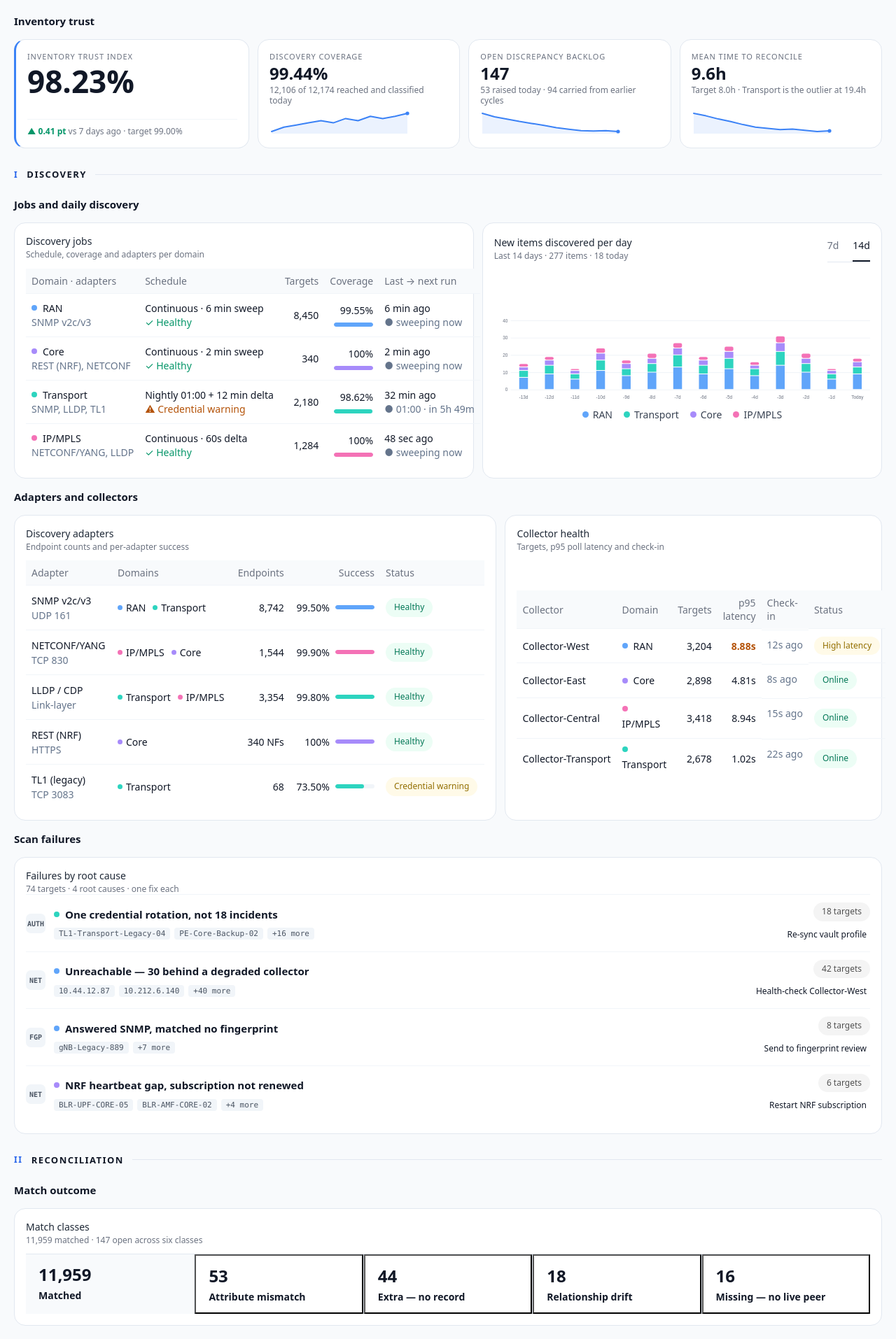
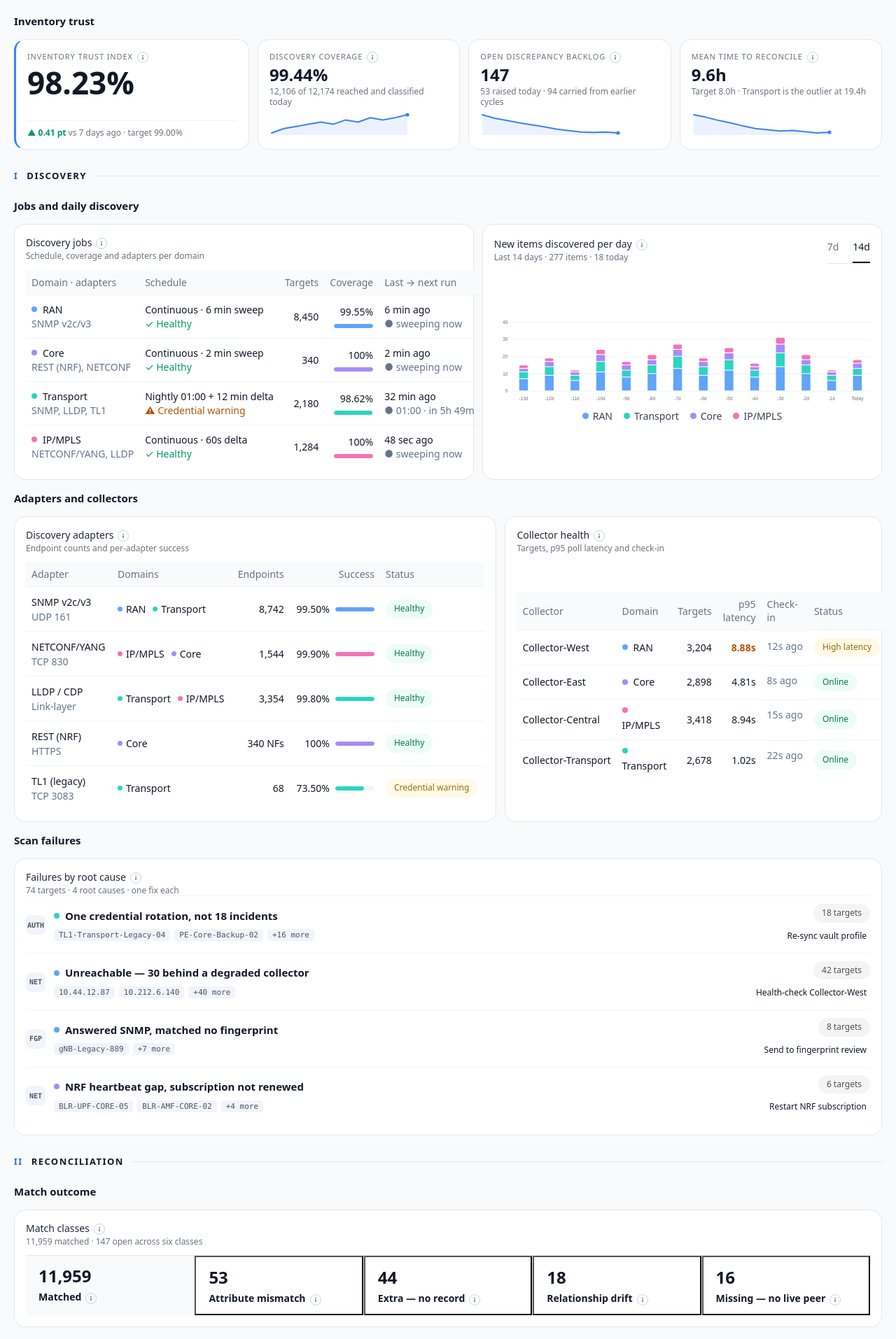
Before and after one commit to jayesh-vision/Discovery-and-Inventory, a React (Vite) app: page /discovery/insights in a window 1280 px wide. Shown: the top 1914 px of the page at 70% size. Built offline with nearby package versions, Linux system fonts and the light colour scheme.

Commit message:
Info icon added

```diff
--- a/src/components/ui.tsx
+++ b/src/components/ui.tsx
@@ -1,4 +1,4 @@
-import type { ReactNode } from 'react';
+import { useState, type ReactNode } from 'react';
 import type { ChipTone, ColorTone } from '../data/ledger';
 
 /* design-system colour ramp, read from the CSS variables the bundle defines */
@@ -66,6 +66,29 @@ export function DrillBar({ from, label, onBack, onClear }: { from: string; label
   );
 }
 
+/* an "i" info button that reveals a one-sentence explanation of the
+   card/metric beside it — hover or focus for a peek, click to pin it open.
+   Drawn as a dot-and-stem SVG rather than an italic "i" character: at
+   16px an italic serif "i" (KpiCard's original glyph) reads as a "?" to
+   readers, so this one is shape-drawn to never be ambiguous. */
+export function InfoTip({ text, label }: { text: string; label?: string }) {
+  const [open, setOpen] = useState(false);
+  return (
+    <span className="info-tip">
+      <button type="button" className="info-tip-btn" aria-label={label ?? 'What this shows'} aria-expanded={open}
+        onMouseEnter={() => setOpen(true)} onMouseLeave={() => setOpen(false)}
+        onFocus={() => setOpen(true)} onBlur={() => setOpen(false)}
+        onClick={e => { e.preventDefault(); e.stopPropagation(); setOpen(v => !v); }}>
+        <svg viewBox="0 0 16 16" width="10" height="10" fill="currentColor" aria-hidden="true">
+          <circle cx="8" cy="4" r="1.4" />
+          <rect x="6.8" y="6.8" width="2.4" height="6.2" rx="1.1" />
+        </svg>
+      </button>
+      {open && <span className="info-tip-def" role="tooltip">{text}</span>}
+    </span>
+  );
+}
+
 /* secondary value under a primary one, inside a table cell */
 export const Sub = ({ mono, children }: { mono?: boolean; children: ReactNode }) =>
   <span className={`cell-sub${mono ? ' mono' : ''}`}>{children}</span>;
--- a/src/screens/Insights.tsx
+++ b/src/screens/Insights.tsx
@@ -1,6 +1,6 @@
 import { useState, type ReactNode } from 'react';
 import { useNavigate } from 'react-router-dom';
-import { Card, Chip, cv } from '../components/ui';
+import { Card, Chip, cv, InfoTip } from '../components/ui';
 import { StackedBars, RampBars, Sparkline, MultiLineChart } from '../components/charts';
 import { Drawer } from '../components/Drawer';
 import {
@@ -49,6 +49,36 @@ const MATCH_OUTCOME_CATEGORY: Partial<Record<string, string>> = {
   'Extra — no record': 'EXISTENCE',
   'Relationship drift': 'RELATIONSHIP',
   'Missing — no live peer': 'EXISTENCE'
+};
+const MATCH_OUTCOME_DEF: Record<string, string> = {
+  'Matched': 'The record’s identity, attributes and relationships all agree with the live network — no reconciliation action needed.',
+  'Attribute mismatch': 'The record exists and its identity matches, but one or more attribute values differ from what the live network reports.',
+  'Extra — no record': 'The live network reports an object that has no corresponding record in inventory.',
+  'Relationship drift': 'The record exists but its relationships — neighbours, parent/child links — no longer match what the live network reports.',
+  'Missing — no live peer': 'Inventory has a record for this object, but the live network no longer reports it.'
+};
+
+/* one-sentence explanations for the eye icon beside a KPI or card title —
+   plain language, never repeating the numbers already on screen */
+const KPI_DEF: Record<string, string> = {
+  'Inventory trust index': 'Share of in-scope inventory where discovery and reconciliation agree with the live network — the single top-line trust signal for this page.',
+  'Discovery coverage': 'Share of known inventory that a discovery scan has actually reached and answered at least once.',
+  'Open discrepancy backlog': 'Records where discovery or reconciliation disagrees with the live network and the difference hasn’t been resolved yet.',
+  'Mean time to reconcile': 'Average time from a discrepancy being detected to it being resolved, whether closed automatically or by an engineer.'
+};
+const CARD_DEF: Record<string, string> = {
+  'Discovery jobs': 'Scheduled discovery scans, one row per domain, with the adapters they use and how much of that domain’s inventory they currently cover.',
+  'New items discovered per day': 'New assets discovery has found for the first time each day, split out by domain.',
+  'Discovery adapters': 'The protocols discovery uses to reach devices, and how reliably each one succeeds across the domains it covers.',
+  'Collector health': 'The collector processes running each domain’s scans — how many targets they carry, how fast they respond, and when they last checked in.',
+  'Failures by root cause': 'Scan attempts that failed, grouped by their underlying cause rather than by device, so one fix can clear many failures at once.',
+  'Match classes': 'How reconciliation classified every compared record last cycle — matched, or one of the ways a record can disagree with the live network.',
+  'By domain': 'Inventory trust broken down by domain — in-scope, in-sync, and the open backlog and repair time each domain is carrying.',
+  'Open discrepancies by region': 'Where the open discrepancy backlog is concentrated geographically, one cell per region × domain.',
+  'Detected vs auto-resolved, per day': 'New discrepancies found each day, and how many were closed automatically by policy without an engineer.',
+  'Age of open discrepancies': 'How long the currently open discrepancies have sat unresolved — the older the bucket, the more attention it likely needs.',
+  'Open items by type': 'The open backlog broken down by the specific kind of discrepancy, so the most common failure patterns stand out.',
+  'Reconciliation cycles': 'The most recently completed reconciliation run for each domain, and what’s scheduled to run next.'
 };
 
 const DomainDot = ({ domain }: { domain: DomainKey }) => (
@@ -190,7 +220,9 @@ export default function Insights() {
       <SectionTitle>Inventory trust</SectionTitle>
       <div className="vw-grid vw-gap-md" style={{ gridTemplateColumns: 'minmax(240px, 21rem) minmax(0, 1fr)' }}>
         <Card style={{ borderLeft: '3px solid var(--vw-color-blue-500)', display: 'flex', flexDirection: 'column' }}>
-          <div className="eyebrow">{TRUST_METRICS[0].label}</div>
+          <div className="eyebrow">{TRUST_METRICS[0].label}
+            {KPI_DEF[TRUST_METRICS[0].label] && <InfoTip text={KPI_DEF[TRUST_METRICS[0].label]} label={`What ${TRUST_METRICS[0].label.toLowerCase()} means`} />}
+          </div>
           <div className="num" style={{ fontSize: '2.75rem', fontWeight: 700, marginTop: '6px', lineHeight: 1 }}>{TRUST_METRICS[0].value}</div>
           <div className="row vw-items-center" style={{ gap: '8px', marginTop: 'auto', paddingTop: '10px', borderTop: '1px solid var(--vw-color-slate-100)' }}>
             <TrustDelta sub={TRUST_METRICS[0].sub} />
@@ -204,7 +236,9 @@ export default function Insights() {
               <Wrap key={m.label} className={`vw-card-section${to ? ' is-drill' : ''}`}
                 style={{ display: 'flex', flexDirection: 'column', textAlign: 'left' }}
                 {...(to ? { onClick: to, title: KPI_HINT[m.label] } : {})}>
-                <div className="eyebrow">{m.label}</div>
+                <div className="eyebrow">{m.label}
+                  {KPI_DEF[m.label] && <InfoTip text={KPI_DEF[m.label]} label={`What ${m.label.toLowerCase()} means`} />}
+                </div>
                 <div className="num" style={{ fontSize: 'var(--vw-font-value-lg)', fontWeight: 700, marginTop: '4px', lineHeight: 1.1 }}>{m.value}</div>
                 <div className="vw-card-metric-label-sub" style={{ marginTop: '4px' }}>{m.sub}</div>
                 <div style={{ marginTop: 'auto', paddingTop: 'var(--vw-space-sm)' }}>
@@ -221,7 +255,7 @@ export default function Insights() {
       <SectionTitle>Jobs and daily discovery</SectionTitle>
       <div className="vw-grid vw-gap-md" style={{ gridTemplateColumns: 'minmax(0, 1.15fr) minmax(0, 1fr)' }}>
         <Card>
-          <span className="vw-card-title-sm">Discovery jobs</span>
+          <span className="vw-card-title-sm">Discovery jobs<InfoTip text={CARD_DEF['Discovery jobs']} label="What discovery jobs shows" /></span>
           <div className="vw-card-metric-label-sub" style={{ marginTop: '2px' }}>Schedule, coverage and adapters per domain</div>
           <table className="mtbl">
             <thead><tr><th>Domain · adapters</th><th>Schedule</th><th style={{ textAlign: 'right' }}>Targets</th><th style={{ textAlign: 'right' }}>Coverage</th><th>Last → next run</th></tr></thead>
@@ -253,7 +287,7 @@ export default function Insights() {
         <Card style={{ display: 'flex', flexDirection: 'column' }}>
           <div className="row vw-justify-between vw-items-start">
             <div>
-              <span className="vw-card-title-sm">New items discovered per day</span>
+              <span className="vw-card-title-sm">New items discovered per day<InfoTip text={CARD_DEF['New items discovered per day']} label="What this chart shows" /></span>
               <div className="vw-card-metric-label-sub" style={{ marginTop: '2px' }}>Last {objRange === '7d' ? '7' : '14'} days · {objTotal} items · {objToday} today</div>
             </div>
             <div className="tabbar" style={{ marginBottom: 0, flexShrink: 0 }}>
@@ -270,7 +304,7 @@ export default function Insights() {
       <SectionTitle>Adapters and collectors</SectionTitle>
       <div className="vw-grid vw-gap-md" style={{ gridTemplateColumns: 'minmax(0, 1.28fr) minmax(0, 1fr)' }}>
         <Card>
-          <span className="vw-card-title-sm">Discovery adapters</span>
+          <span className="vw-card-title-sm">Discovery adapters<InfoTip text={CARD_DEF['Discovery adapters']} label="What discovery adapters shows" /></span>
           <div className="vw-card-metric-label-sub" style={{ marginTop: '2px' }}>Endpoint counts and per-adapter success</div>
           <table className="mtbl">
             <thead><tr><th>Adapter</th><th>Domains</th><th style={{ textAlign: 'right' }}>Endpoints</th><th style={{ textAlign: 'right' }}>Success</th><th>Status</th></tr></thead>
@@ -292,7 +326,7 @@ export default function Insights() {
         </Card>
 
         <Card style={{ display: 'flex', flexDirection: 'column' }}>
-          <span className="vw-card-title-sm">Collector health</span>
+          <span className="vw-card-title-sm">Collector health<InfoTip text={CARD_DEF['Collector health']} label="What collector health shows" /></span>
           <div className="vw-card-metric-label-sub" style={{ marginTop: '2px' }}>Targets, p95 poll latency and check-in</div>
           <div className="grow" style={{ display: 'flex', flexDirection: 'column', justifyContent: 'center' }}>
             <table className="mtbl">
@@ -316,7 +350,7 @@ export default function Insights() {
 
       <SectionTitle>Scan failures</SectionTitle>
       <Card>
-        <span className="vw-card-title-sm">Failures by root cause</span>
+        <span className="vw-card-title-sm">Failures by root cause<InfoTip text={CARD_DEF['Failures by root cause']} label="What this list shows" /></span>
         <div className="vw-card-metric-label-sub" style={{ marginTop: '2px' }}>
           {ROOT_CAUSE_FAILURES.reduce((a, f) => a + f.targets, 0)} targets · {ROOT_CAUSE_FAILURES.length} root causes · one fix each
         </div>
@@ -363,7 +397,7 @@ export default function Insights() {
 
       <SectionTitle>Match outcome</SectionTitle>
       <Card>
-        <span className="vw-card-title-sm">Match classes</span>
+        <span className="vw-card-title-sm">Match classes<InfoTip text={CARD_DEF['Match classes']} label="What match classes shows" /></span>
         <div className="vw-card-metric-label-sub" style={{ marginTop: '2px' }}>{MATCH_TOTAL_NOTE}</div>
         <div style={{
           display: 'grid', gridTemplateColumns: 'repeat(5, minmax(0, 1fr))', gap: '1px',
@@ -378,7 +412,10 @@ export default function Insights() {
                 style={{ background: i === 0 ? 'var(--vw-color-slate-50)' : 'var(--vw-color-white)', padding: '12px 18px', textAlign: 'left', display: 'block', width: '100%' }}
                 {...(category ? { onClick: () => toDiscrepancies({ category }), title: `View ${t.label.toLowerCase()} discrepancies` } : {})}>
                 <div className="num" style={{ fontSize: 'var(--vw-font-value-lg)', fontWeight: 700 }}>{t.value.toLocaleString('en-IN')}</div>
-                <div className="vw-value" style={{ marginTop: '3px', fontWeight: 600 }}>{t.label}</div>
+                <div className="vw-value" style={{ marginTop: '3px', fontWeight: 600 }}>
+                  {t.label}
+                  {MATCH_OUTCOME_DEF[t.label] && <InfoTip text={MATCH_OUTCOME_DEF[t.label]} label={`What ${t.label.toLowerCase()} means`} />}
+                </div>
               </Tile>
             );
           })}
@@ -388,7 +425,7 @@ export default function Insights() {
       <SectionTitle>Trust by domain and region</SectionTitle>
       <div className="vw-grid vw-gap-md" style={{ gridTemplateColumns: 'minmax(0, 1.1fr) minmax(0, 1fr)' }}>
         <Card style={{ display: 'flex', flexDirection: 'column' }}>
-          <span className="vw-card-title-sm">By domain</span>
+          <span className="vw-card-title-sm">By domain<InfoTip text={CARD_DEF['By domain']} label="What this table shows" /></span>
           <div className="vw-card-metric-label-sub" style={{ marginTop: '2px' }}>Trust index scale 90–100%</div>
           <table className="mtbl">
             <thead><tr><th>Domain</th><th style={{ textAlign: 'right' }}>In scope</th><th style={{ textAlign: 'right' }}>Unverified</th><th style={{ textAlign: 'right' }}>In sync</th><th style={{ textAlign: 'right' }}>Trust index</th><th style={{ textAlign: 'right' }}>Open</th><th style={{ textAlign: 'right' }}>MTTR</th><th style={{ textAlign: 'right' }}>Automated</th></tr></thead>
@@ -420,7 +457,7 @@ export default function Insights() {
         </Card>
 
         <Card style={{ display: 'flex', flexDirection: 'column' }}>
-          <span className="vw-card-title-sm">Open discrepancies by region</span>
+          <span className="vw-card-title-sm">Open discrepancies by region<InfoTip text={CARD_DEF['Open discrepancies by region']} label="What this heatmap shows" /></span>
           <div className="vw-card-metric-label-sub" style={{ marginTop: '2px' }}>All domains · {REGION_DISCREPANCY.reduce((a, r) => a + Object.values(r.drift).reduce((x, y) => x + y, 0), 0)} open</div>
           <table className="mtbl" style={{ marginTop: 'var(--vw-space-sm)' }}>
             <thead>
@@ -454,7 +491,7 @@ export default function Insights() {
       <SectionTitle>Backlog</SectionTitle>
       <div className="vw-grid vw-gap-md" style={{ gridTemplateColumns: 'minmax(0, 1.55fr) minmax(0, 1fr)' }}>
         <Card>
-          <span className="vw-card-title-sm">Detected vs auto-resolved, per day</span>
+          <span className="vw-card-title-sm">Detected vs auto-resolved, per day<InfoTip text={CARD_DEF['Detected vs auto-resolved, per day']} label="What this chart shows" /></span>
           <div className="vw-card-metric-label-sub" style={{ marginTop: '2px' }}>Last 30 days</div>
           <MultiLineChart labels={BACKLOG_DAYS} height={230} format={v => v.toLocaleString('en-IN')}
             series={[
@@ -476,7 +513,7 @@ export default function Insights() {
         </Card>
 
         <Card style={{ display: 'flex', flexDirection: 'column' }}>
-          <span className="vw-card-title-sm">Age of open discrepancies</span>
+          <span className="vw-card-title-sm">Age of open discrepancies<InfoTip text={CARD_DEF['Age of open discrepancies']} label="What this chart shows" /></span>
           <div className="vw-card-metric-label-sub" style={{ marginTop: '2px' }}>
             {BACKLOG_AGE.reduce((a, b) => a + b.count, 0)} open · {backlogOlder} older than 7d · oldest 41d
           </div>
@@ -491,7 +528,7 @@ export default function Insights() {
       <SectionTitle>Discrepancy types and reconciliation cycles</SectionTitle>
       <div className="vw-grid vw-gap-md" style={{ gridTemplateColumns: 'minmax(0, 1fr) minmax(0, 1fr)' }}>
         <Card>
-          <span className="vw-card-title-sm">Open items by type</span>
+          <span className="vw-card-title-sm">Open items by type<InfoTip text={CARD_DEF['Open items by type']} label="What this list shows" /></span>
           <div className="vw-card-metric-label-sub" style={{ marginTop: '2px' }}>All domains · {DISCREPANCY_TYPES.reduce((a, r) => a + r.count, 0)} open</div>
           <div className="row" style={{ gap: 'var(--vw-space-lg)', margin: 'var(--vw-space-sm) 0', flexWrap: 'wrap' }}>
             {DOMAIN_KEYS.map(d => (
@@ -518,7 +555,7 @@ export default function Insights() {
         </Card>
 
         <Card style={{ display: 'flex', flexDirection: 'column' }}>
-          <span className="vw-card-title-sm">Reconciliation cycles</span>
+          <span className="vw-card-title-sm">Reconciliation cycles<InfoTip text={CARD_DEF['Reconciliation cycles']} label="What this timeline shows" /></span>
           <div className="vw-card-metric-label-sub" style={{ marginTop: '2px' }}>Most recent cycle per domain, newest first</div>
           <div className="grow" style={{ display: 'flex', flexDirection: 'column', justifyContent: 'center' }}>
             {RECONCILE_CYCLE_ROWS.map((c, i) => (
--- a/src/styles/shell.css
+++ b/src/styles/shell.css
@@ -1519,6 +1519,21 @@ a.side-item.active:not(.is-active) { background: transparent; }
 .kpi3-def { position: absolute; left: 0; top: calc(100% + 6px); z-index: 30; width: 18rem;
   padding: var(--vw-space-sm) var(--vw-space-md); background: var(--vw-color-gray-900); color: var(--vw-color-white);
   border-radius: var(--vw-radius-md); font-size: var(--vw-font-size-xs); line-height: 1.5; box-shadow: 0 8px 24px rgba(15,23,42,.25); }
+
+/* ── InfoTip · the "i" info-button "what does this show" affordance ──
+   same interaction as .kpi3-info above, generalised to sit next to any
+   card title rather than only a KPI's own heading. The glyph itself is a
+   shape-drawn SVG dot-and-stem, not a font character — an italic serif
+   "i" at this size reads as a "?" to readers, so this can't be ambiguous. */
+.info-tip { position: relative; display: inline-flex; align-items: center; margin-left: 6px; vertical-align: middle; }
+.info-tip-btn { width: 16px; height: 16px; border-radius: 50%; border: 1px solid var(--vw-color-slate-300);
+  background: none; padding: 0; color: var(--vw-color-gray-500);
+  display: inline-flex; align-items: center; justify-content: center; cursor: help; flex-shrink: 0; }
+.info-tip-btn:hover, .info-tip-btn[aria-expanded="true"] { background: var(--vw-color-gray-900); border-color: var(--vw-color-gray-900); color: var(--vw-color-white); }
+.info-tip-def { position: absolute; left: 0; top: calc(100% + 6px); z-index: 30; width: 17rem; max-width: 70vw;
+  padding: var(--vw-space-sm) var(--vw-space-md); background: var(--vw-color-gray-900); color: var(--vw-color-white);
+  border-radius: var(--vw-radius-md); font-size: var(--vw-font-size-xs); line-height: 1.5; box-shadow: 0 8px 24px rgba(15,23,42,.25);
+  font-weight: 400; text-transform: none; letter-spacing: normal; white-space: normal; }
 .kpi3-num { display: flex; align-items: baseline; gap: 6px; flex-wrap: wrap; row-gap: 2px; }
 .kpi3-v { font-size: 2rem; font-weight: 500; line-height: 1.05; color: var(--vw-color-gray-900); }
 .kpi3-u { font-size: var(--vw-font-size-sm); color: var(--vw-color-gray-500); }
```
